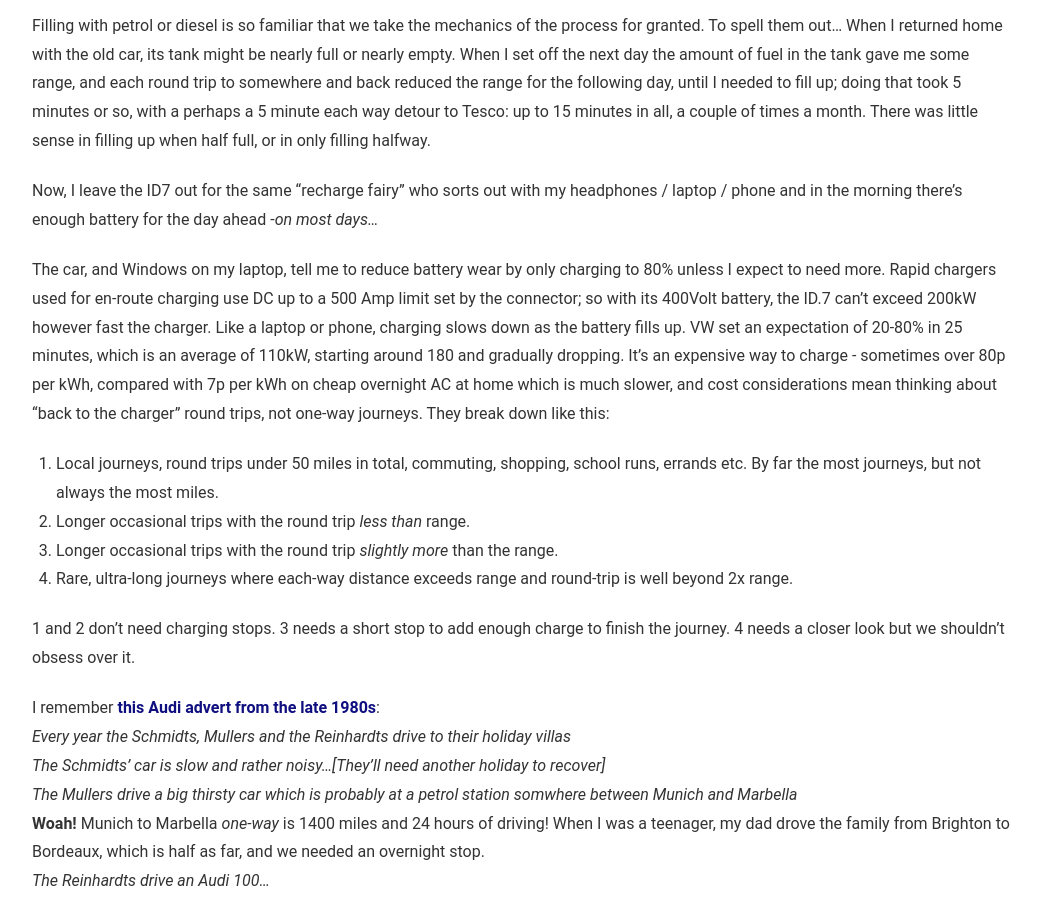
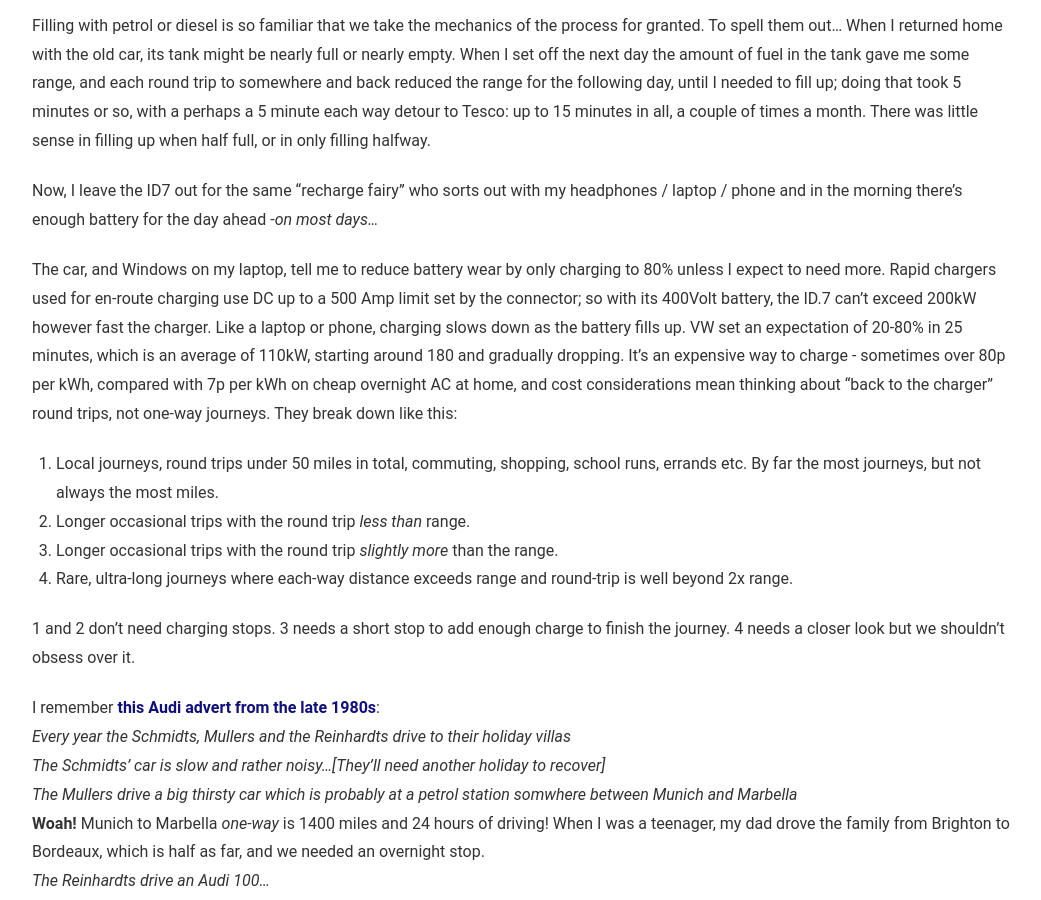
Before and after one commit to jhoneill/jhoneill.github.io, a Jekyll site: the page built from _posts/2025-03-31-Charging.md, in a window 1280 px wide and 900 px high, scrolled down 353 px. Shown: the whole window, without its empty margins (118-1159 px from the left). Built offline with Jekyll 4.4.1, drawn with Linux system fonts in a browser that asks for light colours.

Commit message:
another fix

```diff
--- a/_posts/2025-03-31-Charging.md
+++ b/_posts/2025-03-31-Charging.md
@@ -29,7 +29,7 @@
 fills up. VW set an expectation of 20-80% in 25 minutes, which is an
 average of 110kW, starting around 180 and gradually dropping. It’s an expensive
 way to charge - sometimes over 80p per kWh, compared with 7p per kWh on cheap
-overnight AC at home which is much slower, and cost considerations mean thinking about “back to the
+overnight AC at home, and cost considerations mean thinking about “back to the
 charger” round trips, not one-way journeys. They break down like this:
 
 1.  Local journeys, round trips under 50 miles in total, commuting, shopping,
```
